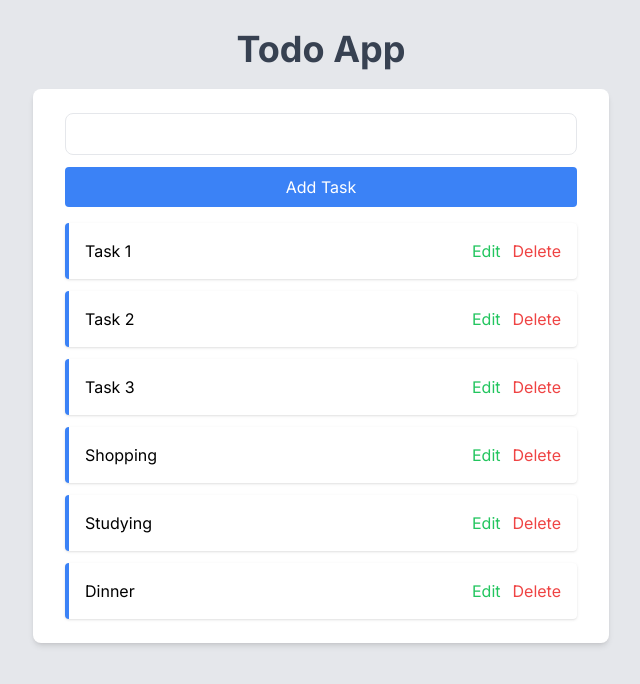
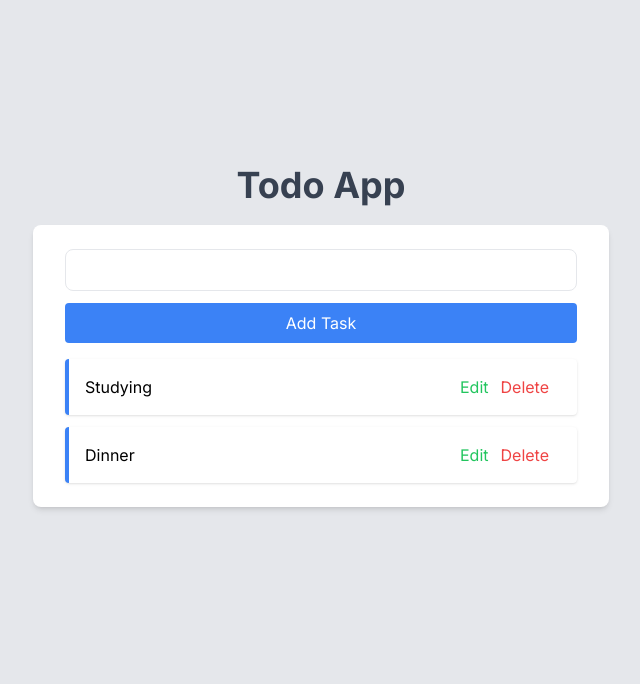
Before and after one commit to eobcre/todo-next13, a Next.js app: page / in a window 1280 px wide. Shown: the top 684 px of the page, without its empty margins (319-959 px from the left). Built offline with nearby package versions, Linux system fonts and the light colour scheme; data requests are answered from the project's data file.

Commit message:
updated edit and delete logic

```diff
--- a/src/api.ts
+++ b/src/api.ts
@@ -1,9 +1,7 @@
 import { Task } from './types';
 
-const endpoint = 'http://localhost:3001/tasks';
-
 export const getAllTodos = async (): Promise<Task[]> => {
-  const res = await fetch(endpoint, {
+  const res = await fetch(`http://localhost:3001/tasks`, {
     cache: 'no-store',
   });
   const todos = res.json();
@@ -13,7 +11,7 @@ export const getAllTodos = async (): Promise<Task[]> => {
 
 // todo add API
 export const addTodo = async (todo: Task): Promise<Task> => {
-  const res = await fetch(endpoint, {
+  const res = await fetch(`http://localhost:3001/tasks`, {
     method: 'POST',
     headers: {
       'Content-Type': 'application/json',
@@ -24,3 +22,30 @@ export const addTodo = async (todo: Task): Promise<Task> => {
 
   return newTodo;
 };
+
+// todo edit API
+export const editTodo = async (id: string, newText: string): Promise<Task> => {
+  const res = await fetch(`http://localhost:3001/tasks/${id}`, {
+    method: 'PUT',
+    headers: {
+      'Content-Type': 'application/json',
+    },
+    body: JSON.stringify({ text: newText }),
+  });
+  const updatedTodo = res.json();
+
+  return updatedTodo;
+};
+
+// todo delete API
+export const deleteTodo = async (id: string): Promise<Task> => {
+  const res = await fetch(`http://localhost:3001/tasks/${id}`, {
+    method: 'DELETE',
+    headers: {
+      'Content-Type': 'application/json',
+    },
+  });
+  const deleteTodo = res.json();
+
+  return deleteTodo;
+};
--- a/src/app/components/Todo.tsx
+++ b/src/app/components/Todo.tsx
@@ -1,21 +1,74 @@
-import React from 'react';
+'use client';
+
+import React, { useState, useEffect, useRef } from 'react';
 import { Task } from '@/types';
+import { editTodo, deleteTodo } from '@/api';
 
 type TodoProps = {
   todo: Task;
 };
 
 const Todo = ({ todo }: TodoProps) => {
+  const [isEditing, setIsEditing] = useState(false);
+  const [editedTaskTitle, setEditedTaskTitle] = useState(todo.text);
+
+  const ref = useRef<HTMLInputElement>(null);
+
+  // focus input when editing
+  useEffect(() => {
+    if (isEditing) {
+      ref.current?.focus();
+    }
+  }, [isEditing]);
+
+  // edit
+  const handleEdit = async () => {
+    setIsEditing(true);
+  };
+
+  // save
+  const handleSave = async () => {
+    await editTodo(todo.id, editedTaskTitle);
+    setIsEditing(false);
+  };
+
+  // delete
+  const handleDelete = async () => {
+    await deleteTodo(todo.id);
+  };
+
   return (
     <div>
       <li
         key={todo.id}
         className='flex justify-between p-4 bg-white border-l-4 border-blue-500 rounded shadow'
       >
-        <span>{todo.text}</span>
+        {isEditing ? (
+          <input
+            ref={ref}
+            type='test'
+            value={editedTaskTitle}
+            onChange={(e: React.ChangeEvent<HTMLInputElement>) =>
+              setEditedTaskTitle(e.target.value)
+            }
+            className='mr-2 px-2 py-1 rounded border-gray-400 border'
+          />
+        ) : (
+          <span>{todo.text}</span>
+        )}
         <div>
-          <button className='text-green-500 mr-3'>Edit</button>
-          <button className='text-red-500'>Delete</button>
+          {isEditing ? (
+            <button onClick={handleSave} className='text-blue-500 mr-3'>
+              Save
+            </button>
+          ) : (
+            <button onClick={handleEdit} className='text-green-500 mr-3'>
+              Edit
+            </button>
+          )}
+          <button onClick={handleDelete} className='text-red-500 mr-3'>
+            Delete
+          </button>
         </div>
       </li>
     </div>
--- a/src/app/data/todos.json
+++ b/src/app/data/todos.json
@@ -1,21 +1,5 @@
 {
   "tasks": [
-    {
-      "id": "1",
-      "text": "Task 1"
-    },
-    {
-      "id": "2",
-      "text": "Task 2"
-    },
-    {
-      "id": "3",
-      "text": "Task 3"
-    },
-    {
-      "id": "4",
-      "text": "Shopping"
-    },
     {
       "id": "y95TZwEbBxwduIlLvq8i6",
       "text": "Studying"
```
